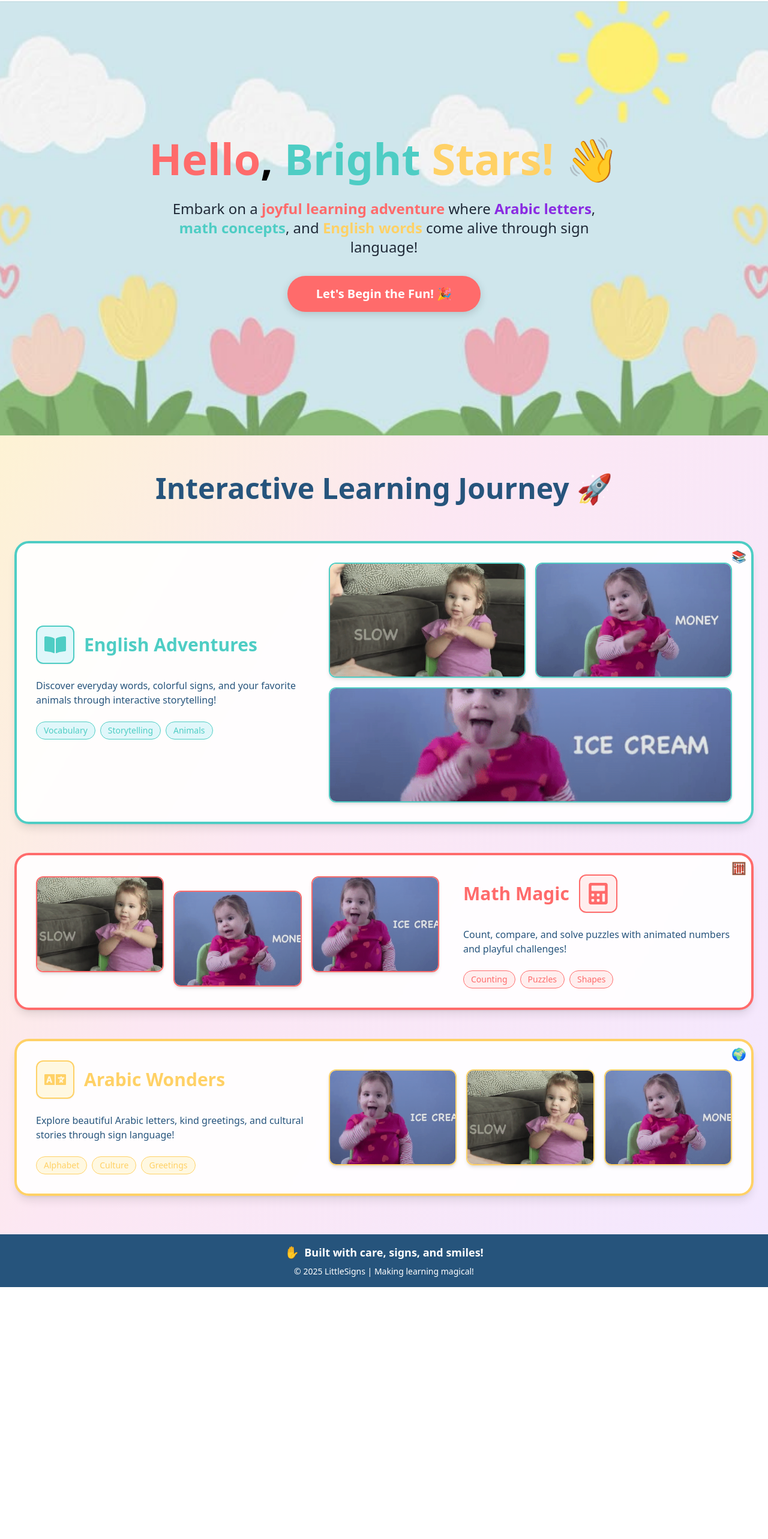
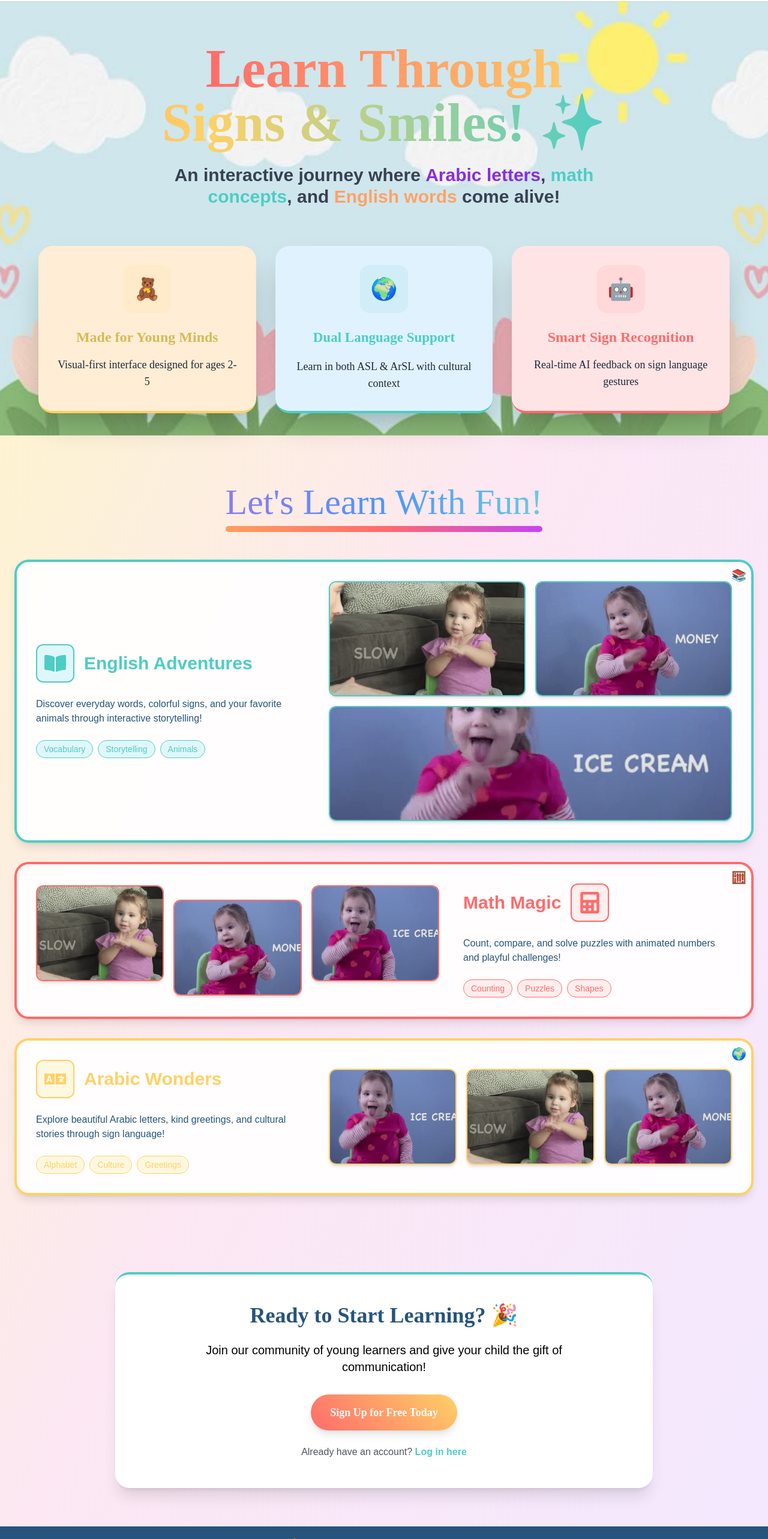
Before and after one commit to mariah16265/Sign-Language-Website, a React (Create React App) app in the folder FRONTEND/: page / in a window 1280 px wide. Shown: the part 74-2640 px from the top of the page at 60% size. Before the commit the page ends 2220 px from the top, so only its background shows below. Built offline with nearby package versions, Linux system fonts and the light colour scheme.

Commit message:
ladning page design

```diff
--- a/FRONTEND/src/index.css
+++ b/FRONTEND/src/index.css
@@ -1,6 +1,9 @@
 @tailwind base;
 @tailwind components;
 @tailwind utilities;
+@import url('https://fonts.googleapis.com/css2?family=Fredoka+One&family=Comfortaa:wght@400;700&family=Quicksand:wght@400;600&family=Poppins:wght@400;600&display=swap');
+@import url('https://fonts.googleapis.com/css2?family=Fredoka+One&display=swap');
+@import url('https://fonts.googleapis.com/css2?family=Fredoka&display=swap');
 
 @layer components {
   .input-style {
--- a/FRONTEND/src/pages/LandingPage.jsx
+++ b/FRONTEND/src/pages/LandingPage.jsx
@@ -36,6 +36,7 @@ const LandingPage = () => {
     <div
       className="relative min-h-screen font-sans cursor-default"
       onClick={addStar}
+      style={{ fontFamily: "'Poppins', sans-serif" }} // Default font for the page
     >
       {/* Navbar (fixed on top) */}
       <nav className="fixed top-0 w-full z-50 h-24">
@@ -57,7 +58,6 @@ const LandingPage = () => {
             transform: 'translate(-50%, -50%)',
           }}
         />
-        {/* <div className="absolute inset-0 bg-white/20 backdrop-blur-[1px]"></div> */}
       </div>
 
       {/* Main Content */}
@@ -67,78 +67,153 @@ const LandingPage = () => {
           className="flex items-center justify-center px-6"
           style={{ minHeight: 'calc(100vh - 6rem)' }}
         >
-          <div className="max-w-4xl text-center space-y-8">
+          <motion.div
+            className="max-w-6xl w-full text-center space-y-12 py-12"
+            initial={{ opacity: 0 }}
+            animate={{ opacity: 1 }}
+            transition={{ duration: 0.8 }}
+          >
+            {/* Main Header Section */}
+            <div className="relative mb-16">
               <motion.h1
-              className="text-5xl md:text-6xl lg:text-7xl font-extrabold"
+                className="text-5xl md:text-6xl lg:text-[90px] font-black mb-6"
                 initial={{ y: -20, opacity: 0 }}
                 animate={{ y: 0, opacity: 1 }}
                 transition={{ duration: 0.5 }}
+                style={{ fontFamily: "'Fredoka One', cursive" }} // Playful font for main heading
               >
-              <span style={{ color: colors.primary }}>Hello</span>,{' '}
-              <span style={{ color: colors.secondary }}>Bright</span>{' '}
-              <span style={{ color: colors.accent }}>Stars!</span> 👋
+                <span className="bg-gradient-to-r from-[#FF6B6B] via-[#FFD166] to-[#4ECDC4] bg-clip-text text-transparent">
+                  Learn Through <br />
+                  Signs & Smiles! ✨
+                </span>
               </motion.h1>
 
               <motion.p
-              className="text-xl md:text-2xl text-gray-800 leading-relaxed max-w-3xl mx-auto"
+                className="text-2xl font-semibold md:text-3xl text-gray-700 mb-12 max-w-3xl mx-auto leading-snug"
                 initial={{ opacity: 0 }}
                 animate={{ opacity: 1 }}
-              transition={{ delay: 0.3, duration: 0.5 }}
+                transition={{ delay: 0.3 }}
+                style={{ fontFamily: "'Quicksand', sans-serif" }} // Friendly font for subtitle
               >
-              Embark on a{' '}
-              <span className="font-bold" style={{ color: colors.primary }}>
-                joyful learning adventure
-              </span>{' '}
-              where{' '}
-              <span className="font-bold" style={{ color: '#8A2BE2' }}>
-                Arabic letters
-              </span>
+                An interactive journey where{' '}
+                <span className="font-bold text-[#8A2BE2]">Arabic letters</span>
                 ,{' '}
-              <span className="font-bold" style={{ color: colors.secondary }}>
-                math concepts
-              </span>
-              , and{' '}
-              <span className="font-bold" style={{ color: colors.accent }}>
-                English words
-              </span>{' '}
-              come alive through sign language!
+                <span className="font-bold text-[#4ECDC4]">math concepts</span>,
+                and{' '}
+                <span className="font-bold text-[#ffa366]">English words</span>{' '}
+                come alive!
               </motion.p>
+            </div>
 
+            {/* Feature Grid */}
+            <div className="grid grid-cols-1 md:grid-cols-3 gap-8 mb-20">
+              {/* Child-Friendly Feature Card */}
               <motion.div
-              initial={{ opacity: 0, y: 20 }}
-              animate={{ opacity: 1, y: 0 }}
-              transition={{ delay: 0.5 }}
+                className="feature-card bg-orange-100 p-8 rounded-3xl shadow-2xl border-b-4 border-[#FFD166] transform transition-all hover:scale-105"
+                whileHover={{ rotate: -2 }}
+                style={{ fontFamily: "'Comfortaa', cursive" }}
               >
-              <Link to="/signup">
-                <button
-                  className="px-12 py-4 text-lg md:text-xl rounded-full font-bold transition-all duration-300 hover:scale-105"
-                  style={{
-                    backgroundColor: colors.primary,
-                    color: 'white',
-                    boxShadow: '0 4px 14px rgba(0,0,0,0.15)',
-                  }}
+                <div className="icon-container mb-6">
+                  <div className="w-20 h-20 bg-[#FFD166]/10 rounded-2xl flex items-center justify-center mx-auto">
+                    <span className="text-4xl">🧸</span>
+                  </div>
+                </div>
+                <h3 className="text-2xl font-extrabold mb-4 text-[#ceb548e0]">
+                  Made for Young Minds
+                </h3>
+                <p className="text-gray-800 text-lg">
+                  Visual-first interface designed for ages 2-5
+                </p>
+              </motion.div>
+              {/* Language Feature Card */}
+              <motion.div
+                className="feature-card bg-sky-100 p-8 rounded-3xl shadow-2xl border-b-4 border-[#4ECDC4] transform transition-all hover:scale-105"
+                whileHover={{ rotate: 2 }}
+                style={{ fontFamily: "'Comfortaa', cursive" }}
               >
-                  Let's Begin the Fun! 🎉
-                </button>
-              </Link>
+                <div className="icon-container mb-6">
+                  <div className="w-20 h-20 bg-[#4ECDC4]/10 rounded-2xl flex items-center justify-center mx-auto">
+                    <span className="text-4xl">🌍</span>
+                  </div>
+                </div>
+                <h3 className="text-[23px] font-extrabold mb-4 text-[#4ECDC4]">
+                  Dual Language Support
+                </h3>
+                <p className="text-gray-800 text-lg">
+                  Learn in both ASL & ArSL with cultural context
+                </p>
+              </motion.div>
+              {/* AI Feature Card */}
+              <motion.div
+                className="feature-card bg-rose-100 p-8 rounded-3xl shadow-2xl border-b-4 border-[#FF6B6B] transform transition-all hover:scale-105"
+                whileHover={{ rotate: -2 }}
+                style={{ fontFamily: "'Comfortaa', cursive" }} // Rounded, friendly font for feature cards
+              >
+                <div className="icon-container mb-6">
+                  <div className="w-20 h-20 bg-[#FF6B6B]/10 rounded-2xl flex items-center justify-center mx-auto">
+                    <span className="text-4xl">🤖</span>
+                  </div>
+                </div>
+                <h3 className="text-2xl font-extrabold mb-4 text-[#FF6B6B]">
+                  Smart Sign Recognition
+                </h3>
+                <p className="text-gray-800 text-lg">
+                  Real-time AI feedback on sign language gestures
+                </p>
               </motion.div>
             </div>
+          </motion.div>
         </main>
+
         {/* Learning Cards Section */}
-        <section className="py-12 md:py-16 px-6 overflow-hidden relative ">
+        <section className="py-12 md:py-16 px-6 overflow-hidden relative">
           <div className="max-w-7xl mx-auto">
+            <div className="w-full flex justify-center">
               <motion.h2
-              className="text-3xl md:text-4xl lg:text-5xl font-bold text-center mb-12 md:mb-16"
+                className="text-4xl md:text-5xl lg:text-[60px] text-center mb-8 md:mb-10 relative"
                 initial={{ opacity: 0, y: 20 }}
                 whileInView={{ opacity: 1, y: 0 }}
                 transition={{ duration: 0.5 }}
                 viewport={{ once: true }}
-              style={{ color: colors.text }}
+                style={{
+                  fontFamily: "'Fredoka One', cursive",
+                  fontWeight: 500,
+                  color: '#5C6BC0', // Dark cool purple
+                  // background:
+                  //   'linear-gradient(90deg, #4ECDC4, #A0E7E5, #BDE0FE)', // Aqua gradient                  letterSpacing: '0.5px',
+                  lineHeight: '1.2',
+                  paddingBottom: '20px', // Only bottom padding
+                }}
               >
-              Interactive Learning Journey 🚀
+                <span className="bg-gradient-to-r from-[#8E7BEF] via-[#4D96FF] to-[#6BCBDB] bg-clip-text text-transparent">
+                  Let's Learn With Fun!
+                </span>{' '}
+                <motion.span
+                  initial={{ scaleX: 0 }}
+                  whileInView={{
+                    scaleX: 1,
+                    transition: {
+                      duration: 0.8,
+                      delay: 0.3,
+                      ease: [0.22, 1, 0.36, 1],
+                    },
+                  }}
+                  className="absolute left-0 right-0 mx-auto" // Center horizontally
+                  style={{
+                    bottom: '6px',
+                    width: '100%', // Full width of text
+                    height: '10px',
+                    background:
+                      'linear-gradient(90deg, #FF9E5E, #FF6B6B, #C445F4)',
+                    borderRadius: '6px',
+                    zIndex: -1,
+                    transformOrigin: 'center', // Scale from center
+                  }}
+                />
               </motion.h2>
-
-            <div className="grid gap-8 md:gap-12">
+            </div>
+            <div className="grid gap-6 md:gap-8">
+              {' '}
               {/* English Card */}
               <motion.div
                 initial={{ opacity: 0, y: 40 }}
@@ -258,7 +333,6 @@ const LandingPage = () => {
                   </div>
                 </div>
               </motion.div>
-
               {/* Math Card */}
               <motion.div
                 initial={{ opacity: 0, y: 40 }}
@@ -366,7 +440,6 @@ const LandingPage = () => {
                   </div>
                 </div>
               </motion.div>
-
               {/* Arabic Card */}
               <motion.div
                 initial={{ opacity: 0, y: 40 }}
@@ -477,6 +550,63 @@ const LandingPage = () => {
             </div>
           </div>
         </section>
+        {/* New Sign-Up Section */}
+        <section className="py-16 px-6 ">
+          <div className="max-w-4xl mx-auto text-center">
+            <motion.div
+              initial={{ opacity: 0, y: 20 }}
+              whileInView={{ opacity: 1, y: 0 }}
+              transition={{ duration: 0.6 }}
+              viewport={{ once: true }}
+              className="bg-white rounded-3xl p-8 md:p-12 shadow-xl border-t-4 border-[#4ECDC4]"
+            >
+              <h2
+                className="text-3xl md:text-4xl font-bold mb-6"
+                style={{
+                  color: colors.text,
+                  fontFamily: "'Fredoka One', cursive",
+                }}
+              >
+                Ready to Start Learning? 🎉
+              </h2>
+              <p
+                className="text-xl mb-8 max-w-2xl mx-auto"
+                style={{
+                  fontFamily: "'Quicksand', sans-serif",
+                }}
+              >
+                Join our community of young learners and give your child the
+                gift of communication!
+              </p>
+              <motion.button
+                whileHover={{ scale: 1.05 }}
+                whileTap={{ scale: 0.95 }}
+                className="px-8 py-4 rounded-full text-lg font-bold text-white shadow-lg transition-all duration-300"
+                style={{
+                  background: `linear-gradient(45deg, ${colors.primary}, ${colors.accent})`,
+                  fontFamily: "'Comfortaa', cursive",
+                }}
+              >
+                Sign Up for Free Today
+              </motion.button>
+              <p
+                className="mt-6 text-gray-600"
+                style={{
+                  fontFamily: "'Quicksand', sans-serif",
+                }}
+              >
+                Already have an account?{' '}
+                <a
+                  href="/login"
+                  className="text-[#4ECDC4] font-bold hover:underline"
+                >
+                  Log in here
+                </a>
+              </p>
+            </motion.div>
+          </div>
+        </section>
+
         {/* Footer */}
         <footer
           className="text-center py-4"
```
Lines whose indentation alone changed are shown as unchanged.
